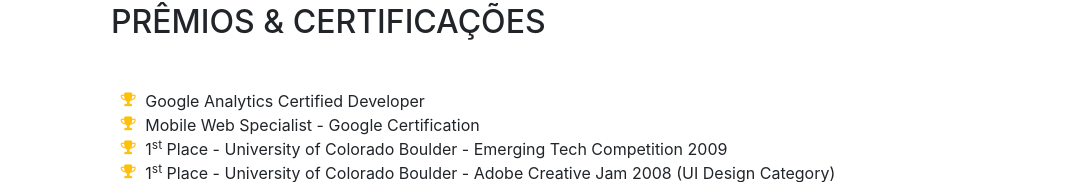
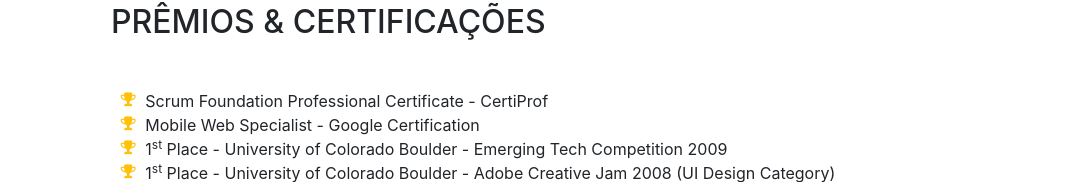
Before and after one commit to rafaeldantass-zz/rdantasss.github.io, a website with bundled scripts: page index.html in a window 1280 px wide. Shown: the part 5157-5339 px from the top of the page, without its empty margins (209-1280 px from the left). Built offline with nearby package versions, Linux system fonts and the light colour scheme; a web font is replaced by a local one.

Commit message:
Adicionada certificação SCRUM

```diff
--- a/index.html
+++ b/index.html
@@ -261,7 +261,7 @@
           <ul class="fa-ul mb-0">
             <li>
               <i class="fa-li fa fa-trophy text-warning"></i>
-              Google Analytics Certified Developer</li>
+              Scrum Foundation Professional Certificate - CertiProf</li>
             <li>
               <i class="fa-li fa fa-trophy text-warning"></i>
               Mobile Web Specialist - Google Certification</li>
```
